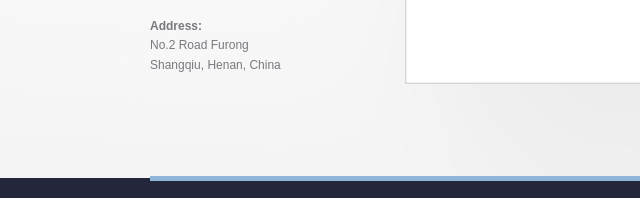
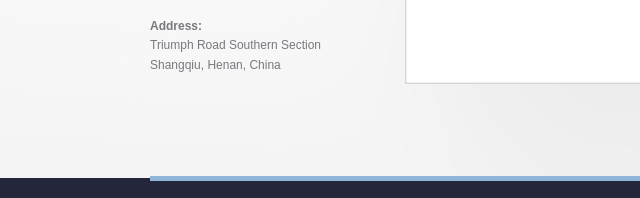
Before and after one commit to ndsrv/ndsrv.github.io, a plain HTML site: page contact.html in a window 1280 px wide. Shown: the part 467-665 px from the top of the page, 0-640 px from the left. Drawn offline with Linux system fonts and the light colour scheme.

Commit message:
Update contact.html:Change address

```diff
--- a/contact.html
+++ b/contact.html
@@ -108,7 +108,7 @@
 
 			<div class="contact-data">
 				<p><strong>Address:</strong></p>
-				<p>No.2 Road Furong</p>
+				<p>Triumph Road Southern Section</p>
 				<p>Shangqiu, Henan, China</p>
 			</div>
 
```
